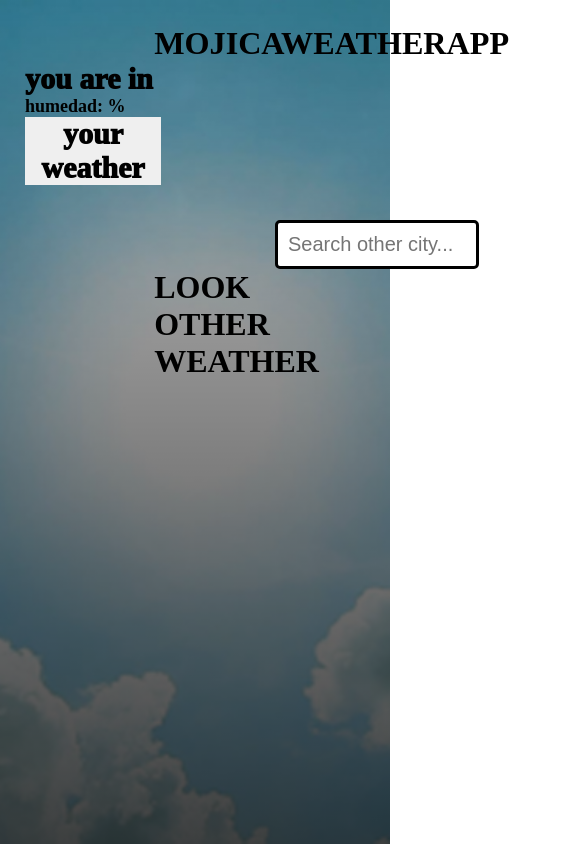
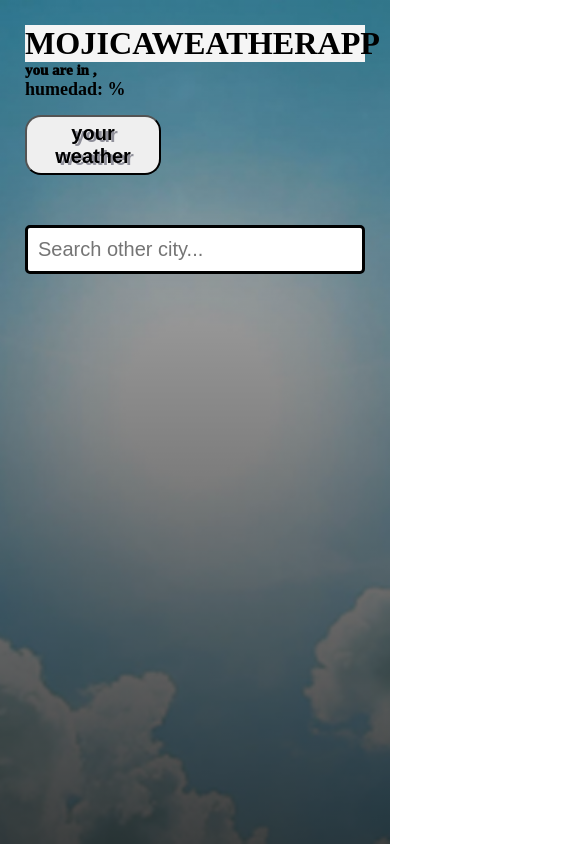
Before and after one commit to juanmojica17/mojicaweather, a React (Create React App) app: page / in a window 390 px wide. Shown: the top 844 px of the page, 585 px wide, since content can reach past the window. Built offline with nearby package versions, Linux system fonts and the light colour scheme; no server answers.

Commit message:
responsive

```diff
--- a/src/App.js
+++ b/src/App.js
@@ -63,13 +63,13 @@ function App() {
         <div className={(typeof weather.main != "undefined") ? ((weather.main.temp < 18) ? 'app warm' : 'app') : 'app'}>
 
             <main>
-                <div className={"tittle"}><h6>MOJICAWEATHERAPP</h6></div>
+                <div className='borderapp'><h6>MOJICAWEATHERAPP</h6></div>
 <div className="locationinfodad">
     <div>
-                <div className="locationinfo">you are in {cityname}</div>
-                <div className="locationinfo">{countryname}</div>
+                <div className="locationinfo">you are in {cityname}, {countryname}</div>
+
                 <div>humedad: {hum}%</div>
-                <button className="locationinfo" onClick={() => {
+                <button className="locationinfob" onClick={() => {
                     if (conversor2 === 'your weather') {
                         setConversor2(Math.round(we) + '°c')
                     }
@@ -82,8 +82,9 @@ function App() {
                 }}>{conversor2}
 
                 </button>
+        <div >{icon}</div>
     </div>
-    <div >{icon}</div>
+
 </div>
                 <div className="search-box">
 
@@ -99,9 +100,7 @@ function App() {
 
                 </div>
 
-                <div className="tittle2">LOOK OTHER WEATHER
 
-                </div>
                 {(typeof weather.main != "undefined") ? (
                     <div>
                         <div className="location-box">
--- a/src/index.css
+++ b/src/index.css
@@ -36,12 +36,12 @@ main {
 .search-box {
 
   width: 100%;
-  margin:60px 25px 0px 250px;
+  margin:60px 25px 0px 0px;
 }
 
 .search-box .search-bar {
   display: block;
-  width: 60%;
+  width: 100%;
   padding: 10px;
 
   appearance: none;
@@ -109,7 +109,7 @@ main {
 
 }
 .tittle{
-  margin-left: 38% ;
+
 
   flex-direction: column;
   display: flex;
@@ -117,7 +117,7 @@ main {
 }
 
 .tittle2{
-  margin-left: 38% ;
+
   flex-direction: column;
   display: flex;
   font-size: xx-large;
@@ -133,7 +133,7 @@ button{
 
   border-radius: 16px;
 
-  padding: 1px 200px;
+  padding: 1px ;
 
   color: black;
   font-size: 40px;
@@ -144,16 +144,60 @@ button{
 }
 
 .locationinfo{
+  display: block;
+  width: 100%;
   border: solid 300px;
   border: black;
   font-family: "Yu Gothic UI Light";
   font-weight: 1000;
   color: black;
   font-size: 30px;
+
 }
 .locationinfodad{
-
+  display: flex;
   border: black;
 
   width: 40%;
 }
+
+.borderapp{
+  width: 100%;
+  background-color: whitesmoke;
+  font-size: xxx-large;
+  justify-self: center;
+
+}
+.locationinfob{
+  position: relative;
+  display: inline-block;
+  margin: 15px auto;
+
+  border-radius: 16px;
+
+  padding: 5px 12px;
+
+  color: black;
+  font-size: 20px;
+  font-weight: 900;
+
+  text-shadow: 3px 2px rgba(50, 50, 70, 0.5);
+  text-align: center;
+
+}
+
+
+@media screen and (max-width:768px) {
+
+  .locationinfo {
+    display: block;
+    width: 100%;
+    border: solid 300px;
+    border: black;
+    font-family: "Yu Gothic UI Light";
+    font-weight: 1000;
+    color: black;
+    font-size: 15px;
+
+  }
+}
```
